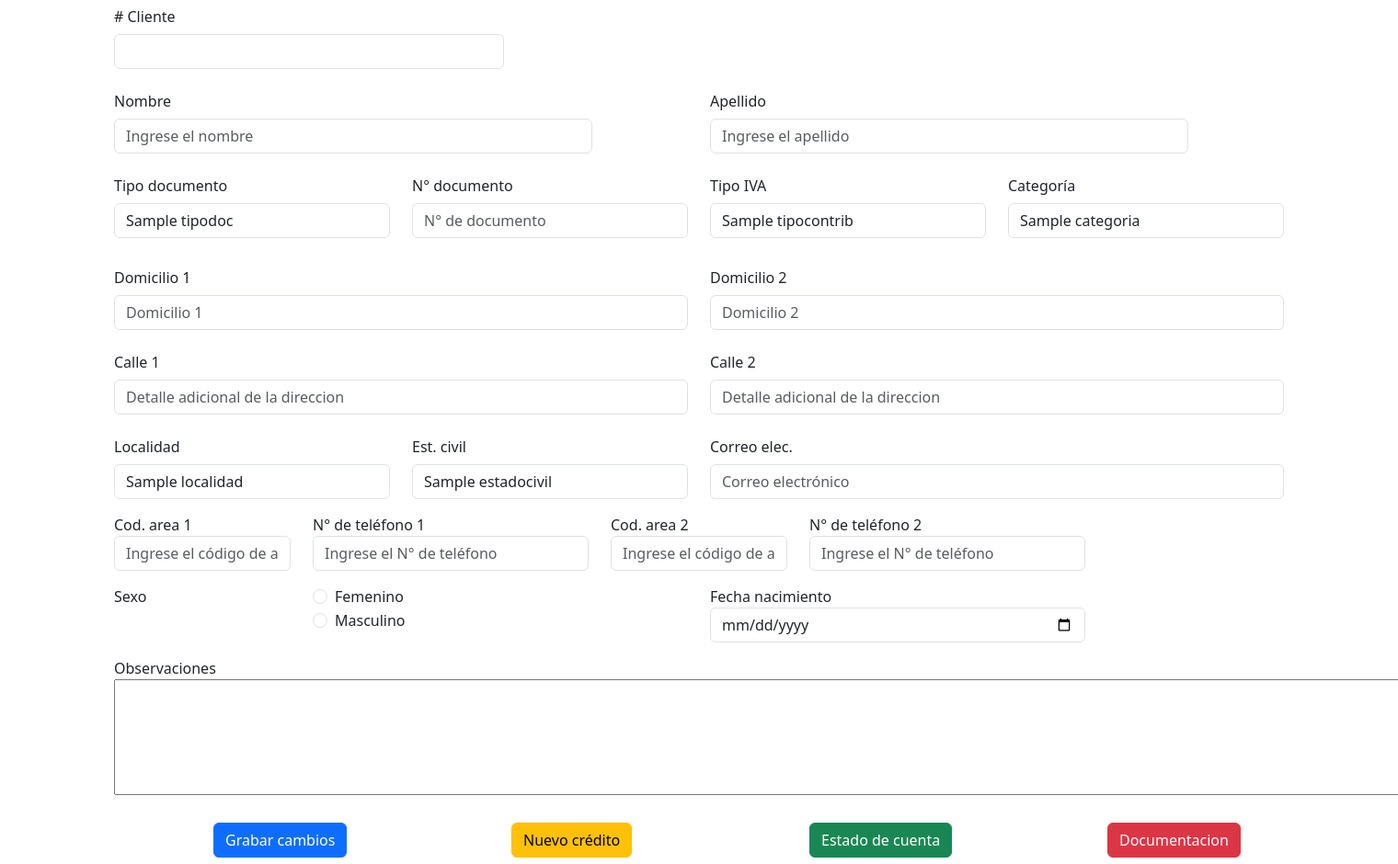
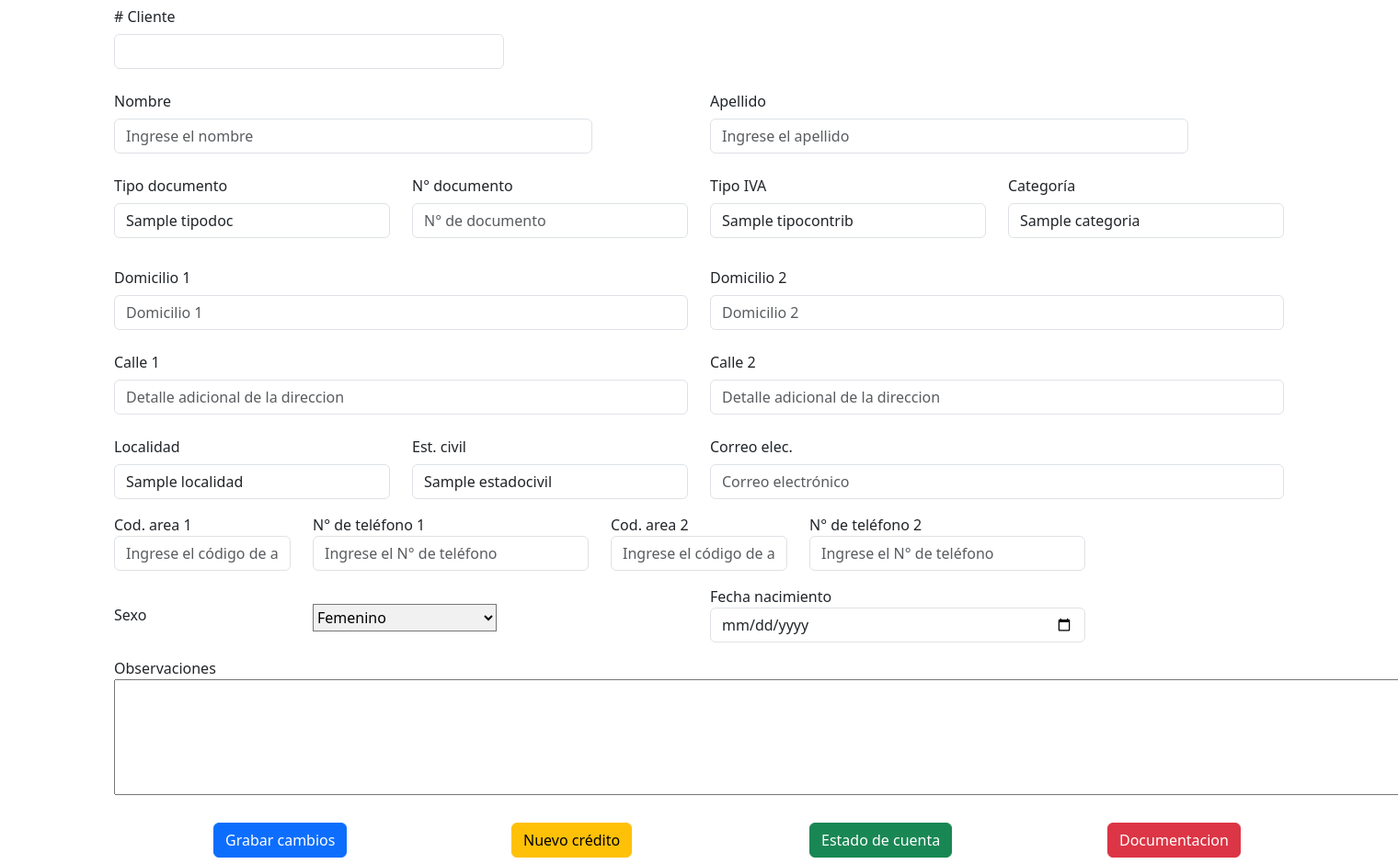
Before and after one commit to MiguelSalinas0/sfhw, a Flask app: template app/templates/cliente.html in a window 1520 px wide; the page is wider, and only the part inside the window is pictured. Shown: the part 202-1142 px from the top of that part at 92% size. Run offline with Flask 2, Linux system fonts and the light colour scheme; the template is opened without the code that fills it: most values are stand-ins (such as "Sample title", 1, 10 or a date in 2020).

Commit message:
cambio de check a select

```diff
--- a/app/templates/cliente.html
+++ b/app/templates/cliente.html
@@ -203,8 +203,13 @@
             </div>
         </div>
         <div class="mb-3 row">
-            <legend class="col-form-label col-sm-2 pt-0">Sexo</legend>
+            <legend class="col-form-label col-sm-2 pt-0" style= "position: relative; margin-top:20px;">Sexo</legend>
             <div class="col-sm-4">
+                <select name="sexo" style= "position: relative; margin-top:20px; width: 200px; height: 30px; background-color: #f1f1f1; color: #000">
+                    <option value="02" {% if session['cliente']['SEXO'] == '02' %}selected{% endif %}>Femenino</option>
+                    <option value="01" {% if session['cliente']['SEXO'] == '01' %}selected{% endif %}>Masculino</option>
+                </select>
+                <!--
                 <div class="form-check">
                     {% if session['cliente']['SEXO'] == '02' %}
                     <input class="form-check-input" type="radio" name="sexoFem" id="sexo" value="02" checked />
@@ -221,6 +226,7 @@
                     {% endif %}
                     <label class="form-check-label" for="sexoMasc"> Masculino </label>
                 </div>
+                -->
             </div>
             <div class="form-group col-sm-4">
                 <label for="fnacim">Fecha nacimiento</label>
```
